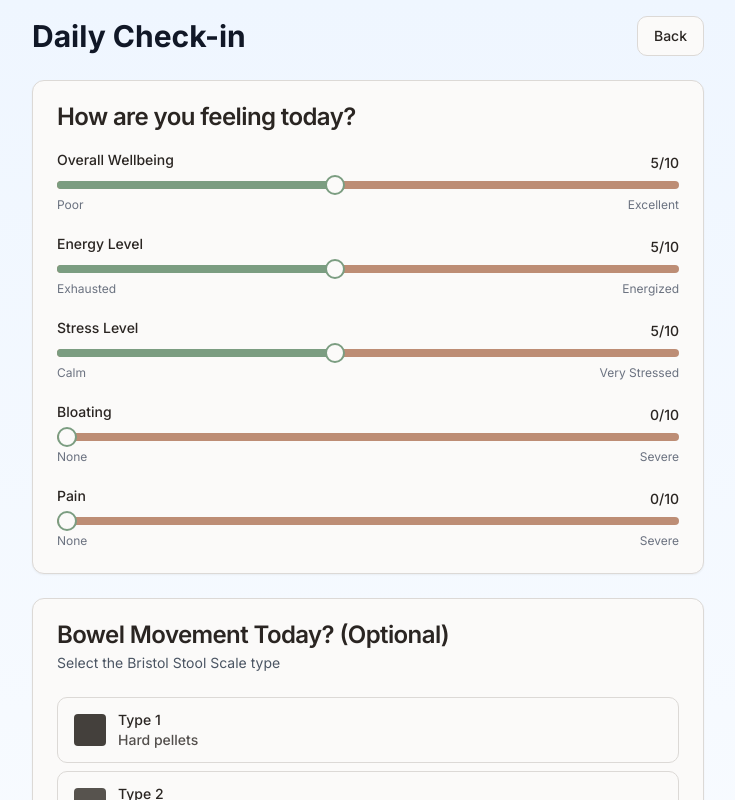
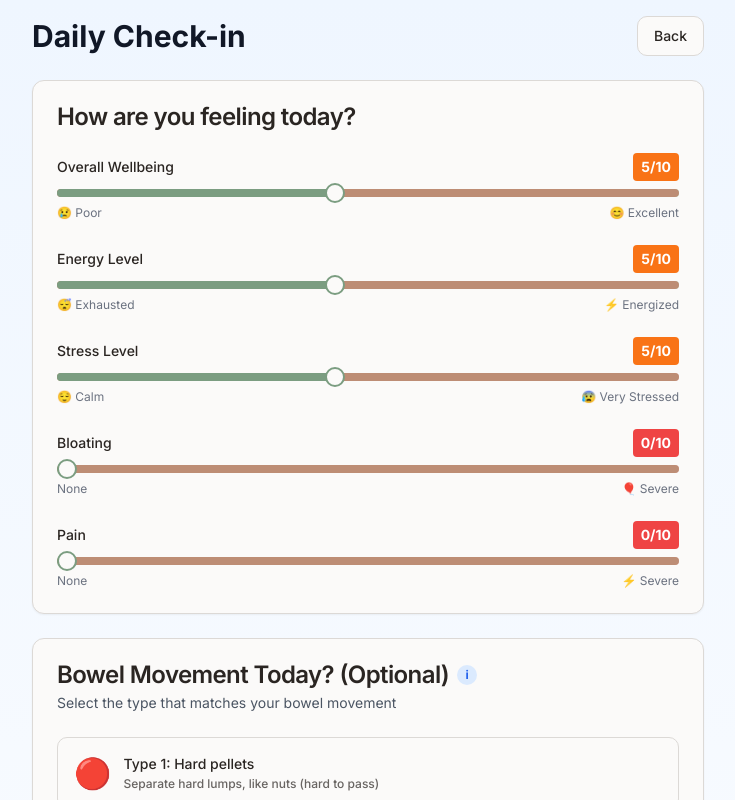
Before and after one commit to Glenn2524/Bobadiles-Web-App, a Next.js app in the folder gutcheck/: page /check-in in a window 1280 px wide. Shown: the top 800 px of the page, without its empty margins (272-1007 px from the left). Built offline with nearby package versions, Linux system fonts and the light colour scheme.

Commit message:
Improve check-in UI: add gradient sliders, Bristol scale tooltips and emoji icons

```diff
--- a/gutcheck/app/check-in/page.tsx
+++ b/gutcheck/app/check-in/page.tsx
@@ -6,16 +6,26 @@ import { Button } from '@/components/ui/button'
 import { Slider } from '@/components/ui/slider'
 import { Label } from '@/components/ui/label'
 import { Input } from '@/components/ui/input'
+import { Tooltip, TooltipContent, TooltipProvider, TooltipTrigger } from '@/components/ui/tooltip'
 
 const bristolTypes = [
-  { scale: 1, label: 'Hard pellets', color: 'bg-stone-700' },
-  { scale: 2, label: 'Lumpy log', color: 'bg-stone-600' },
-  { scale: 3, label: 'Cracked log', color: 'bg-stone-500' },
-  { scale: 4, label: 'Smooth log', color: 'bg-stone-400' },
-  { scale: 5, label: 'Soft blobs', color: 'bg-amber-400' },
-  { scale: 6, label: 'Mushy', color: 'bg-amber-500' },
-  { scale: 7, label: 'Liquid', color: 'bg-amber-600' }
+  { scale: 1, label: 'Hard pellets', emoji: '🔴', description: 'Separate hard lumps, like nuts (hard to pass)' },
+  { scale: 2, label: 'Lumpy log', emoji: '🟤', description: 'Sausage-shaped but lumpy' },
+  { scale: 3, label: 'Cracked log', emoji: '🌰', description: 'Like a sausage but with cracks on surface' },
+  { scale: 4, label: 'Smooth log', emoji: '🥖', description: 'Like a sausage or snake, smooth and soft (ideal)' },
+  { scale: 5, label: 'Soft blobs', emoji: '🟡', description: 'Soft blobs with clear-cut edges' },
+  { scale: 6, label: 'Mushy', emoji: '🟠', description: 'Fluffy pieces with ragged edges, mushy' },
+  { scale: 7, label: 'Liquid', emoji: '💧', description: 'Watery, no solid pieces, entirely liquid' }
 ]
+
+// Helper function to get slider color based on value
+const getSliderColor = (value: number, max: number = 10) => {
+  const percentage = (value / max) * 100
+  if (percentage <= 25) return 'bg-red-500'
+  if (percentage <= 50) return 'bg-orange-500'
+  if (percentage <= 75) return 'bg-yellow-500'
+  return 'bg-green-500'
+}
 
 export default function CheckInPage() {
   const router = useRouter()
@@ -131,97 +141,122 @@ export default function CheckInPage() {
           </CardHeader>
           <CardContent className="space-y-6">
             <div className="space-y-2">
-              <div className="flex justify-between">
+              <div className="flex justify-between items-center">
                 <Label>Overall Wellbeing</Label>
-                <span className="text-sm font-medium">{wellbeing}/10</span>
+                <span className={`text-sm font-bold px-2 py-1 rounded ${getSliderColor(wellbeing)} text-white`}>
+                  {wellbeing}/10
+                </span>
               </div>
+              <div className="relative">
+                <div className="absolute inset-0 h-2 rounded-full bg-gradient-to-r from-red-500 via-orange-500 via-yellow-500 to-green-500 opacity-30" />
                 <Slider
                   value={[wellbeing]}
                   onValueChange={(value) => setWellbeing(value[0])}
                   min={1}
                   max={10}
                   step={1}
-                className="w-full"
+                  className="relative"
                 />
+              </div>
               <div className="flex justify-between text-xs text-gray-500">
-                <span>Poor</span>
-                <span>Excellent</span>
+                <span>😢 Poor</span>
+                <span>😊 Excellent</span>
               </div>
             </div>
 
             <div className="space-y-2">
-              <div className="flex justify-between">
+              <div className="flex justify-between items-center">
                 <Label>Energy Level</Label>
-                <span className="text-sm font-medium">{energy}/10</span>
+                <span className={`text-sm font-bold px-2 py-1 rounded ${getSliderColor(energy)} text-white`}>
+                  {energy}/10
+                </span>
               </div>
+              <div className="relative">
+                <div className="absolute inset-0 h-2 rounded-full bg-gradient-to-r from-red-500 via-orange-500 via-yellow-500 to-green-500 opacity-30" />
                 <Slider
                   value={[energy]}
                   onValueChange={(value) => setEnergy(value[0])}
                   min={1}
                   max={10}
                   step={1}
-                className="w-full"
+                  className="relative"
                 />
+              </div>
               <div className="flex justify-between text-xs text-gray-500">
-                <span>Exhausted</span>
-                <span>Energized</span>
+                <span>😴 Exhausted</span>
+                <span>⚡ Energized</span>
               </div>
             </div>
 
             <div className="space-y-2">
-              <div className="flex justify-between">
+              <div className="flex justify-between items-center">
                 <Label>Stress Level</Label>
-                <span className="text-sm font-medium">{stress}/10</span>
+                <span className={`text-sm font-bold px-2 py-1 rounded ${getSliderColor(stress)} text-white`}>
+                  {stress}/10
+                </span>
               </div>
+              <div className="relative">
+                <div className="absolute inset-0 h-2 rounded-full bg-gradient-to-r from-green-500 via-yellow-500 via-orange-500 to-red-500 opacity-30" />
                 <Slider
                   value={[stress]}
                   onValueChange={(value) => setStress(value[0])}
                   min={1}
                   max={10}
                   step={1}
-                className="w-full"
+                  className="relative"
                 />
+              </div>
               <div className="flex justify-between text-xs text-gray-500">
-                <span>Calm</span>
-                <span>Very Stressed</span>
+                <span>😌 Calm</span>
+                <span>😰 Very Stressed</span>
               </div>
             </div>
 
             <div className="space-y-2">
-              <div className="flex justify-between">
+              <div className="flex justify-between items-center">
                 <Label>Bloating</Label>
-                <span className="text-sm font-medium">{bloating}/10</span>
+                <span className={`text-sm font-bold px-2 py-1 rounded ${getSliderColor(bloating)} text-white`}>
+                  {bloating}/10
+                </span>
               </div>
+              <div className="relative">
+                <div className="absolute inset-0 h-2 rounded-full bg-gradient-to-r from-green-500 via-yellow-500 via-orange-500 to-red-500 opacity-30" />
                 <Slider
                   value={[bloating]}
                   onValueChange={(value) => setBloating(value[0])}
                   min={0}
                   max={10}
                   step={1}
-                className="w-full"
+                  className="relative"
                 />
+              </div>
               <div className="flex justify-between text-xs text-gray-500">
                 <span>None</span>
-                <span>Severe</span>
+                <span>🎈 Severe</span>
               </div>
             </div>
 
             <div className="space-y-2">
-              <div className="flex justify-between">
+              <div className="flex justify-between items-center">
                 <Label>Pain</Label>
-                <span className="text-sm font-medium">{pain}/10</span>
+                <span className={`text-sm font-bold px-2 py-1 rounded ${getSliderColor(pain)} text-white`}>
+                  {pain}/10
+                </span>
               </div>
+              <div className="relative">
+                <div className="absolute inset-0 h-2 rounded-full bg-gradient-to-r from-green-500 via-yellow-500 via-orange-500 to-red-500 opacity-30" />
                 <Slider
                   value={[pain]}
                   onValueChange={(value) => setPain(value[0])}
                   min={0}
                   max={10}
                   step={1}
-                className="w-full"
+                  className="relative"
                 />
+              </div>
               <div className="flex justify-between text-xs text-gray-500">
                 <span>None</span>
-                <span>Severe</span>
+                <span>⚡ Severe</span>
               </div>
             </div>
           </CardContent>
@@ -230,8 +265,26 @@ export default function CheckInPage() {
         {/* Bristol Stool Scale */}
         <Card>
           <CardHeader>
+            <div className="flex items-center gap-2">
               <CardTitle>Bowel Movement Today? (Optional)</CardTitle>
-            <p className="text-sm text-gray-600">Select the Bristol Stool Scale type</p>
+              <TooltipProvider>
+                <Tooltip>
+                  <TooltipTrigger asChild>
+                    <button className="inline-flex items-center justify-center w-5 h-5 rounded-full bg-blue-100 text-blue-600 hover:bg-blue-200 text-xs font-bold">
+                      i
+                    </button>
+                  </TooltipTrigger>
+                  <TooltipContent className="max-w-xs">
+                    <p className="font-semibold mb-1">Bristol Stool Scale</p>
+                    <p className="text-xs">
+                      A medical tool to classify stool consistency. Types 3-4 are considered ideal.
+                      This helps track digestive health patterns.
+                    </p>
+                  </TooltipContent>
+                </Tooltip>
+              </TooltipProvider>
+            </div>
+            <p className="text-sm text-gray-600">Select the type that matches your bowel movement</p>
           </CardHeader>
           <CardContent>
             <div className="grid grid-cols-1 gap-2">
@@ -239,14 +292,14 @@ export default function CheckInPage() {
                 <Button
                   key={type.scale}
                   variant={bristolScale === type.scale ? 'default' : 'outline'}
-                  className="justify-start h-auto py-3"
+                  className="justify-start h-auto py-4"
                   onClick={() => setBristolScale(type.scale)}
                 >
                   <div className="flex items-center gap-3 w-full">
-                    <div className={`w-8 h-8 rounded ${type.color}`} />
-                    <div className="text-left">
-                      <div className="font-medium">Type {type.scale}</div>
-                      <div className="text-sm opacity-80">{type.label}</div>
+                    <div className="text-3xl">{type.emoji}</div>
+                    <div className="text-left flex-1">
+                      <div className="font-medium">Type {type.scale}: {type.label}</div>
+                      <div className="text-xs opacity-70 mt-0.5">{type.description}</div>
                     </div>
                   </div>
                 </Button>
@@ -255,7 +308,7 @@ export default function CheckInPage() {
                 <Button
                   variant="ghost"
                   onClick={() => setBristolScale(null)}
-                  className="text-sm"
+                  className="text-sm mt-2"
                 >
                   Clear selection
                 </Button>
--- /dev/null
+++ b/gutcheck/components/ui/tooltip.tsx
@@ -0,0 +1,29 @@
+import * as React from "react"
+import * as TooltipPrimitive from "@radix-ui/react-tooltip"
+import { cn } from "@/lib/utils"
+
+const TooltipProvider = TooltipPrimitive.Provider
+
+const Tooltip = TooltipPrimitive.Root
+
+const TooltipTrigger = TooltipPrimitive.Trigger
+
+const TooltipContent = React.forwardRef<
+  React.ElementRef<typeof TooltipPrimitive.Content>,
+  React.ComponentPropsWithoutRef<typeof TooltipPrimitive.Content>
+>(({ className, sideOffset = 4, ...props }, ref) => (
+  <TooltipPrimitive.Content
+    ref={ref}
+    sideOffset={sideOffset}
+    className={cn(
+      "z-50 overflow-hidden rounded-md border bg-popover px-3 py-1.5 text-sm text-popover-foreground shadow-md animate-in fade-in-0 zoom-in-95 data-[state=closed]:animate-out data-[state=closed]:fade-out-0 data-[state=closed]:zoom-out-95 data-[side=bottom]:slide-in-from-top-2 data-[side=left]:slide-in-from-right-2 data-[side=right]:slide-in-from-left-2 data-[side=top]:slide-in-from-bottom-2",
+      className
+    )}
+    {...props}
+  />
+))
+TooltipContent.displayName = TooltipPrimitive.Content.displayName
+
+export { Tooltip, TooltipTrigger, TooltipContent, TooltipProvider }
+
+// Made with Bob
--- a/gutcheck/package.json
+++ b/gutcheck/package.json
@@ -18,6 +18,7 @@
     "@radix-ui/react-switch": "^1.0.3",
     "@radix-ui/react-tabs": "^1.0.4",
     "@radix-ui/react-toast": "^1.1.5",
+    "@radix-ui/react-tooltip": "^1.2.8",
     "class-variance-authority": "^0.7.0",
     "clsx": "^2.1.0",
     "date-fns": "^3.3.1",
```
Also changed, not shown: 1 other file (tests, documents, lock files or other folders). Lines whose indentation alone changed are shown as unchanged.
